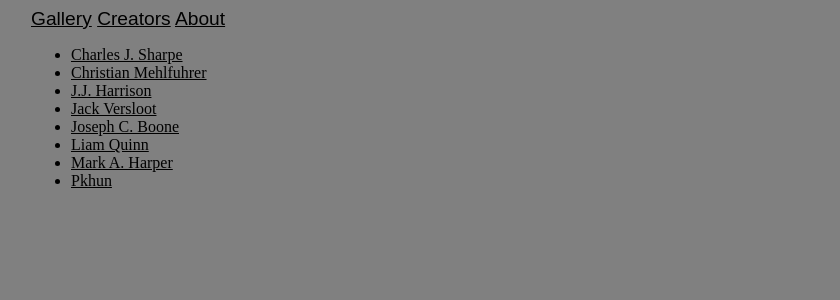
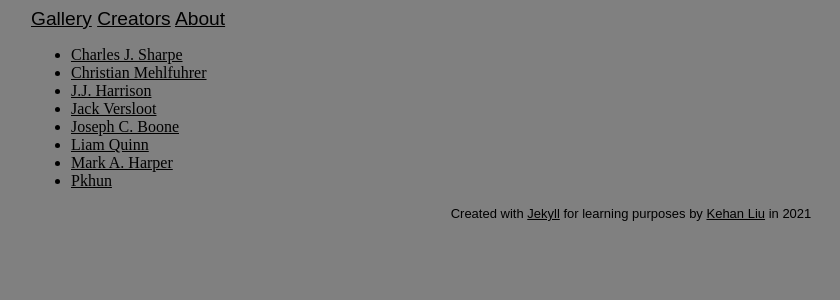
Before and after one commit to FearlessJess/simple-gallery, a Jekyll site: the page built from creators.md, in a window 1280 px wide. Shown: the top 300 px of the page, without its empty margins (9-849 px from the left). Built offline with Jekyll 4.4.1, drawn with Linux system fonts in a browser that asks for light colours.

Commit message:
Add footer to pages, with styling

```diff
--- a/_layouts/exhibit.html
+++ b/_layouts/exhibit.html
@@ -24,4 +24,7 @@
         <p>{{ page.date | date: "%d %B %Y"}}</p>
         <p><a href="{{ licence.url }}">{{ page.licence }}</a></p>
     </div>
+    <div class="footer">
+        <p>Created with <a href = "https://jekyllrb.com/">Jekyll</a> for learning purposes by <a href = "https://github.com/FearlessJess">Kehan Liu</a> in 2021</p>
+    </div>
 </body>
--- a/_layouts/index.html
+++ b/_layouts/index.html
@@ -18,5 +18,8 @@
         <div class = "content">
             {{ content }}
         </div>
+        <div class="footer">
+            <p>Created with <a href = "https://jekyllrb.com/">Jekyll</a> for learning purposes by <a href = "https://github.com/FearlessJess">Kehan Liu</a> in 2021</p>
+        </div>
     </div>
 </body>
--- a/styles.css
+++ b/styles.css
@@ -29,11 +29,20 @@ body {
     margin: auto;
 }
 
+.footer {
+    margin: auto;
+    text-align: center;
+}
+
+.footer p {
+    font-size: small;
+    align-self: center;
+}
+
 .gallery {
-    max-width: 1200px;
     margin: 0 auto;
     display: grid;
-    grid-gap: 1rem;
+    grid-gap: 10px;
 }
 
 .grid_cell {
```
